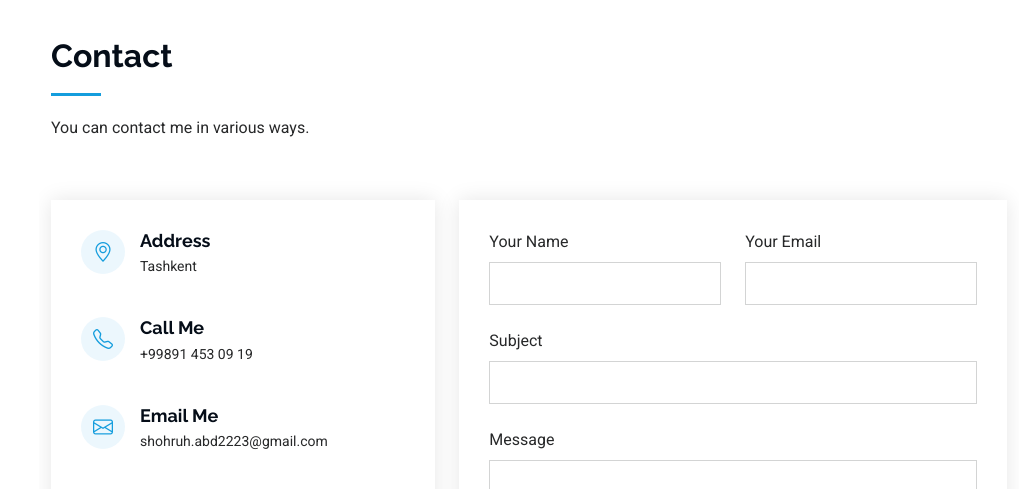
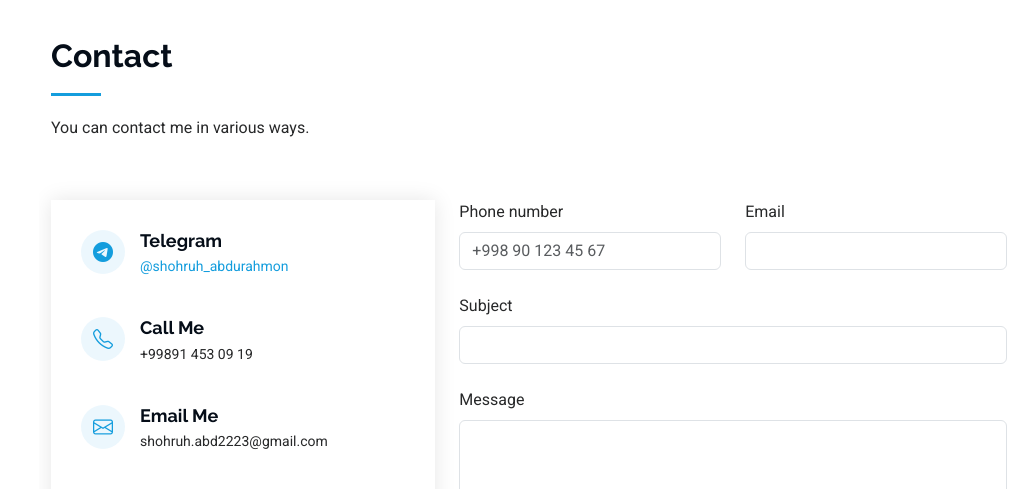
Before and after one commit to shohruh223/portfolio, a FastAPI app: page / in a window 1280 px wide. Shown: the part 4179-4668 px from the top of the page, without its empty margins (261-1280 px from the left). Run offline with FastAPI, Linux system fonts and the light colour scheme; parts of the project's set-up code (start-up, migrations or seed data) failed here and were passed over; some libraries are stand-ins or nearby versions.

Commit message:
add telegram bot

```diff
--- /dev/null
+++ b/app/database.py
@@ -0,0 +1,42 @@
+from sqlalchemy import create_engine
+from sqlalchemy.orm import sessionmaker, declarative_base
+
+# postgresql://username:password@host:port/database_name
+# SQLALCHEMY_DATABASE_URL = "postgresql://postgres:1@localhost:5432/shox"
+# engine = create_engine(SQLALCHEMY_DATABASE_URL)
+# SessionLocal = sessionmaker(autocommit=False, autoflush=False, bind=engine)
+# Base = declarative_base()
+# db = SessionLocal()
+#
+#
+# def get_db():
+#     global db
+#     try:
+#         return db
+#     finally:
+#         db.close()
+
+
+# SQLite3 ------------------------------------------------------------
+
+from sqlalchemy import create_engine
+from sqlalchemy.orm import sessionmaker, declarative_base
+#
+# # SQLite uchun connection URL (fayl orqali)
+SQLALCHEMY_DATABASE_URL = "sqlite:///./shox.db"
+
+# SQLite da bir nechta threadlar ishlaganda xatolik chiqmasligi uchun `check_same_thread=False`
+engine = create_engine(
+    SQLALCHEMY_DATABASE_URL, connect_args={"check_same_thread": False}
+)
+
+SessionLocal = sessionmaker(autocommit=False, autoflush=False, bind=engine)
+Base = declarative_base()
+
+
+def get_db():
+    db = SessionLocal()
+    try:
+        return db
+    finally:
+        db.close()
--- a/app/main.py
+++ b/app/main.py
@@ -1,15 +1,55 @@
-from fastapi import FastAPI, Request
+from fastapi import FastAPI, Request, status
 from fastapi.responses import HTMLResponse
 from fastapi.templating import Jinja2Templates
+from starlette.responses import RedirectResponse
 from starlette.staticfiles import StaticFiles
+from starlette.status import HTTP_302_FOUND
+from app.bot import bot, TELEGRAM_CHAT_ID, lifespan
+from app.database import get_db
+from app.model import Contact
 
-app = FastAPI()
+app = FastAPI(lifespan=lifespan)
 templates = Jinja2Templates(directory="app/templates")
 app.mount("/static", StaticFiles(directory='app/static'), name="static")
 
 
 @app.get("/", response_class=HTMLResponse)
 async def index(request: Request):
+    message = request.query_params.get("message", None)
+    return templates.TemplateResponse("index.html",
+                                      {"request": request, "message":message})
 
-    return templates.TemplateResponse("index.html",
-                                      {"request": request})
+
+@app.post("/contact")
+async def create_contact(request: Request):
+    form = await request.form()
+    phone_number = form.get("phone_number")
+    gmail = form.get("gmail")
+    subject = form.get("subject")
+    message = form.get("message")
+
+    contact = Contact(phone_number=phone_number,
+                      gmail=gmail,
+                      subject=subject,
+                      message=message)
+    db = get_db()
+    db.add(contact)
+    db.commit()
+
+    # Telegramga yuboriladigan xabar
+    text = (
+        "<b>Yangi kontakt xabari</b>\n"
+        f"📱 <b>Phone:</b> {phone_number}\n"
+        f"🤖 <b>Telegram:</b><a href='https://t.me/{phone_number}'> {phone_number}</a>\n"
+        f"✉️ <b>Email:</b> {gmail}\n"
+        f"🧾 <b>Subject:</b> {subject}\n"
+        f"📝 <b>Message:</b>\n{message}"
+    )
+
+    await bot.send_message(chat_id=TELEGRAM_CHAT_ID,
+                           text=text,
+                           parse_mode="HTML",
+                           disable_web_page_preview=True)
+
+
+    return RedirectResponse("/?message=success#contact", status_code=status.HTTP_303_SEE_OTHER)
--- a/app/templates/index.html
+++ b/app/templates/index.html
@@ -627,10 +627,11 @@
 
                     <div class="info-wrap">
                         <div class="info-item d-flex" data-aos="fade-up" data-aos-delay="200">
-                            <i class="bi bi-geo-alt flex-shrink-0"></i>
+                            <a href="https://t.me/shohruh_abdurahmon" target="_blank" class="google-plus"><i
+                                    class="bi bi-telegram"></i></a>
                             <div>
-                                <h3>Address</h3>
-                                <p>Tashkent</p>
+                                <h3>Telegram</h3>
+                                <a href="https://t.me/shohruh_abdurahmon" target="_blank"><p>@shohruh_abdurahmon</p></a>
                             </div>
                         </div>
 
@@ -651,24 +652,24 @@
                         </div>
 
                         <iframe src="https://www.google.com/maps/embed?pb=!1m18!1m12!1m3!1d1927.615215944329!2d69.24114531723723!3d41.32415079483035!2m3!1f0!2f0!3f0!3m2!1i1024!2i768!4f13.1!3m3!1m2!1s0x38ae8b8582251c2d%3A0x1c2ee4f256515150!2sPDP%20Junior!5e0!3m2!1sen!2s!4v1761660924483!5m2!1sen!2s"
-                                width="400" height="350" style="border:0;" allowfullscreen="" loading="lazy"
+                                width="380" height="300" style="border:0;" allowfullscreen="" loading="lazy"
                                 referrerpolicy="no-referrer-when-downgrade"></iframe>
                     </div>
                 </div>
 
                 <div class="col-lg-7">
-                    <form action="forms/contact.php" method="post" class="php-email-form" data-aos="fade-up"
-                          data-aos-delay="200">
+                    <form action="/contact" method="post">
                         <div class="row gy-4">
 
                             <div class="col-md-6">
-                                <label for="name-field" class="pb-2">Your Name</label>
-                                <input type="text" name="name" id="name-field" class="form-control" required="">
+                                <label for="name-field" class="pb-2">Phone number</label>
+                                <input type="tel" name="phone_number" pattern="^\+998\s?\d{2}\s?\d{3}\s?\d{2}\s?\d{2}$"
+                                       placeholder="+998 90 123 45 67" id="name-field" class="form-control" required="">
                             </div>
 
                             <div class="col-md-6">
-                                <label for="email-field" class="pb-2">Your Email</label>
-                                <input type="email" class="form-control" name="email" id="email-field" required="">
+                                <label for="email-field" class="pb-2">Email</label>
+                                <input type="email" class="form-control" name="gmail" id="email-field">
                             </div>
 
                             <div class="col-md-12">
@@ -683,11 +684,13 @@
                             </div>
 
                             <div class="col-md-12 text-center">
-                                <div class="loading">Loading</div>
-                                <div class="error-message"></div>
-                                <div class="sent-message">Your message has been sent. Thank you!</div>
+                                {% if message == "success" %}
+                                    <p style="color: green;">Xabaringiz yuborildi ✅</p>
+                                {% endif %}
+                                <button type="submit" class="btn btn-primary px-4 py-2 rounded-pill shadow-sm">
+                                    <i class="bi bi-send"></i> Send Message
+                                </button>
 
-                                <button type="submit">Send Message</button>
                             </div>
 
                         </div>
```
Also changed, not shown: app/bot.py (added, +26 -0 lines), app/model.py (+17 -16 lines), shox.db (added).
